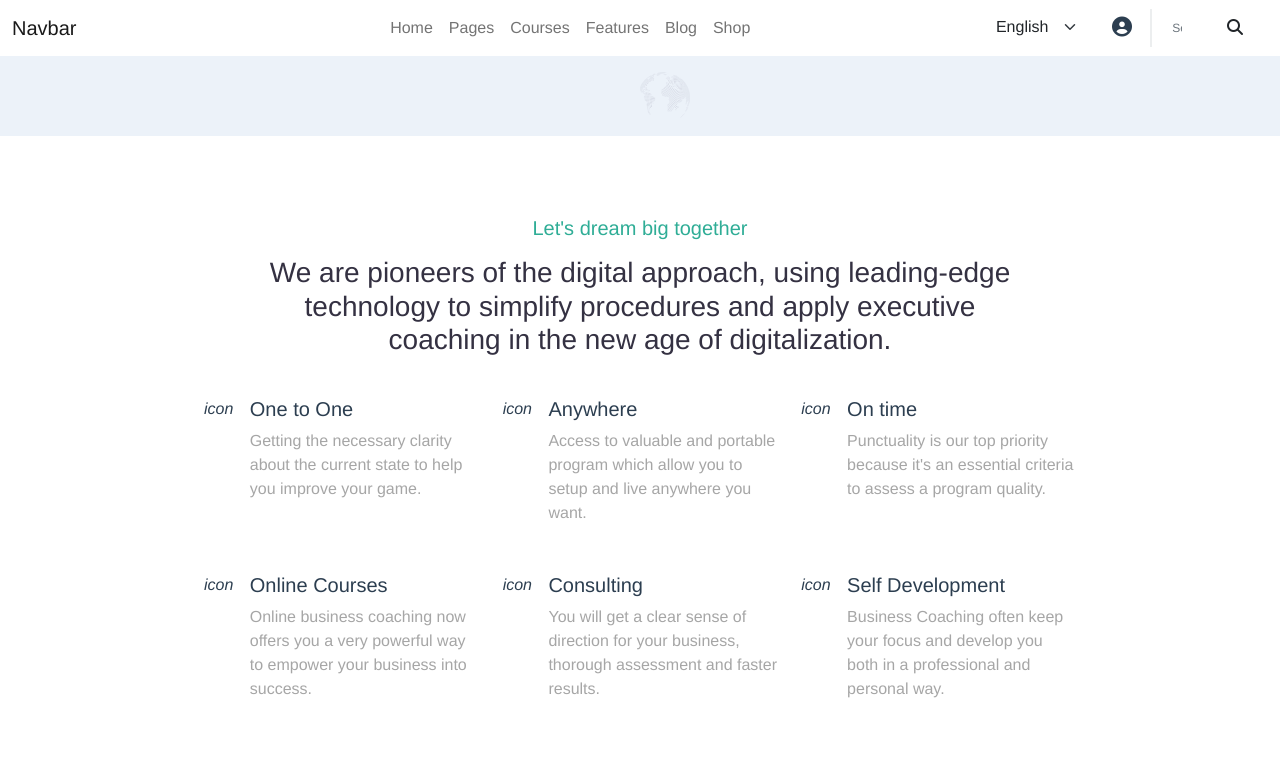
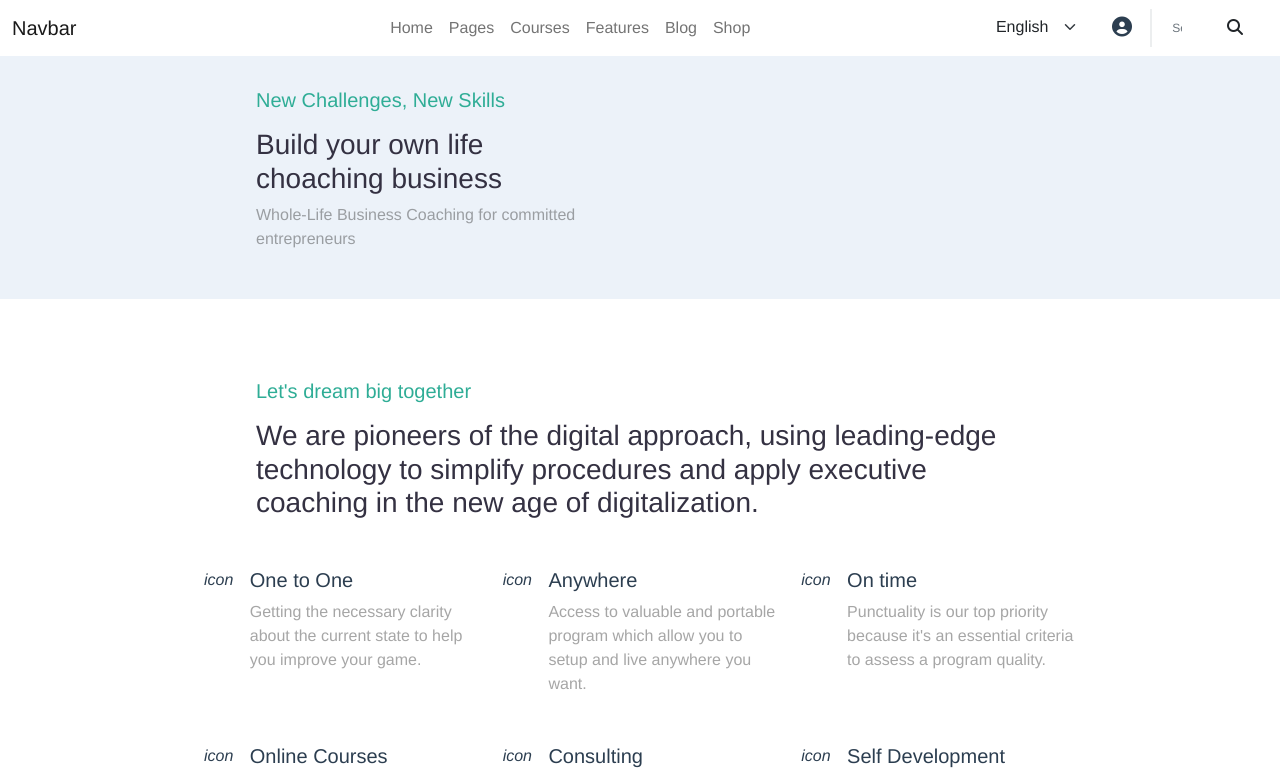
Before and after one commit to Antonius131/proj-html-vuejs, a Vue app: page / in a window 1280 px wide. Shown: the top 779 px of the page. Built offline with nearby package versions, Linux system fonts and the light colour scheme.

Commit message:
Jumbotron: importing SectionTitle in template

```diff
--- a/src/components/header/MainJumbotron.vue
+++ b/src/components/header/MainJumbotron.vue
@@ -3,7 +3,11 @@
       <div class="container">
          <div class="row">
             <div class="col-6 wrap title-wrap">
-
+               <SectionTitle
+                  subtitle = "New Challenges, New Skills"
+                  title = "Build your own life choaching business"
+                  paragraph = "Whole-Life Business Coaching for committed entrepreneurs"
+               />
             </div>
             <div class="col-6 wrap img-wrap">
                <!-- <img src="../../assets/img/hero/home-business-hero-avatar.png" alt="avatar"> -->
@@ -14,8 +18,10 @@
 </template>
 
 <script>
+import SectionTitle from '../main/SectionTitle.vue';
 
 export default {
+    components: { SectionTitle }
 }
 </script>
 
@@ -24,19 +30,5 @@ export default {
 
    .jumbotron {
       background-color: $hero_bg;
-
-      .wrap {
-         width: 50%;
-         height: 100%;
-      }
-
-      .img-wrap {
-         background-image: url(../../assets/img/hero/home-business-hero-global-image.png);
-         background-size: contain;
-         background-repeat: no-repeat;
-         padding-top: 3rem;
-         line-height: 0;
-         height: 100%;
-      }
    }
 </style>
--- a/src/components/main/SectionTitle.vue
+++ b/src/components/main/SectionTitle.vue
@@ -1,8 +1,9 @@
 <template>
    <div class="row">
-      <div class="col-12 text-center section-title">
+      <div class="col-12 section-title">
          <h5>{{ subtitle }}</h5>
          <h3>{{ title }}</h3>
+         <p> {{ paragraph }}</p>
       </div>
    </div>
 </template>
@@ -11,7 +12,8 @@
 export default {
    props: {
       'subtitle': String,
-      'title': String
+      'title': String,
+      'paragraph': String
    }
 }
 </script>
@@ -19,7 +21,7 @@ export default {
 <style lang="scss" scoped>
 @import '/src/assets/css/variables.scss';
 
-   .col-12.text-center.section-title {
+   .col-12.section-title {
       padding-left: 4rem;
       padding-right: 4rem;
 
@@ -32,5 +34,9 @@ export default {
       h3 {
         color: $brand_primary;
       }
+
+      p {
+         color: $text_primary_rgba;
+      }
    }
 </style>
```
